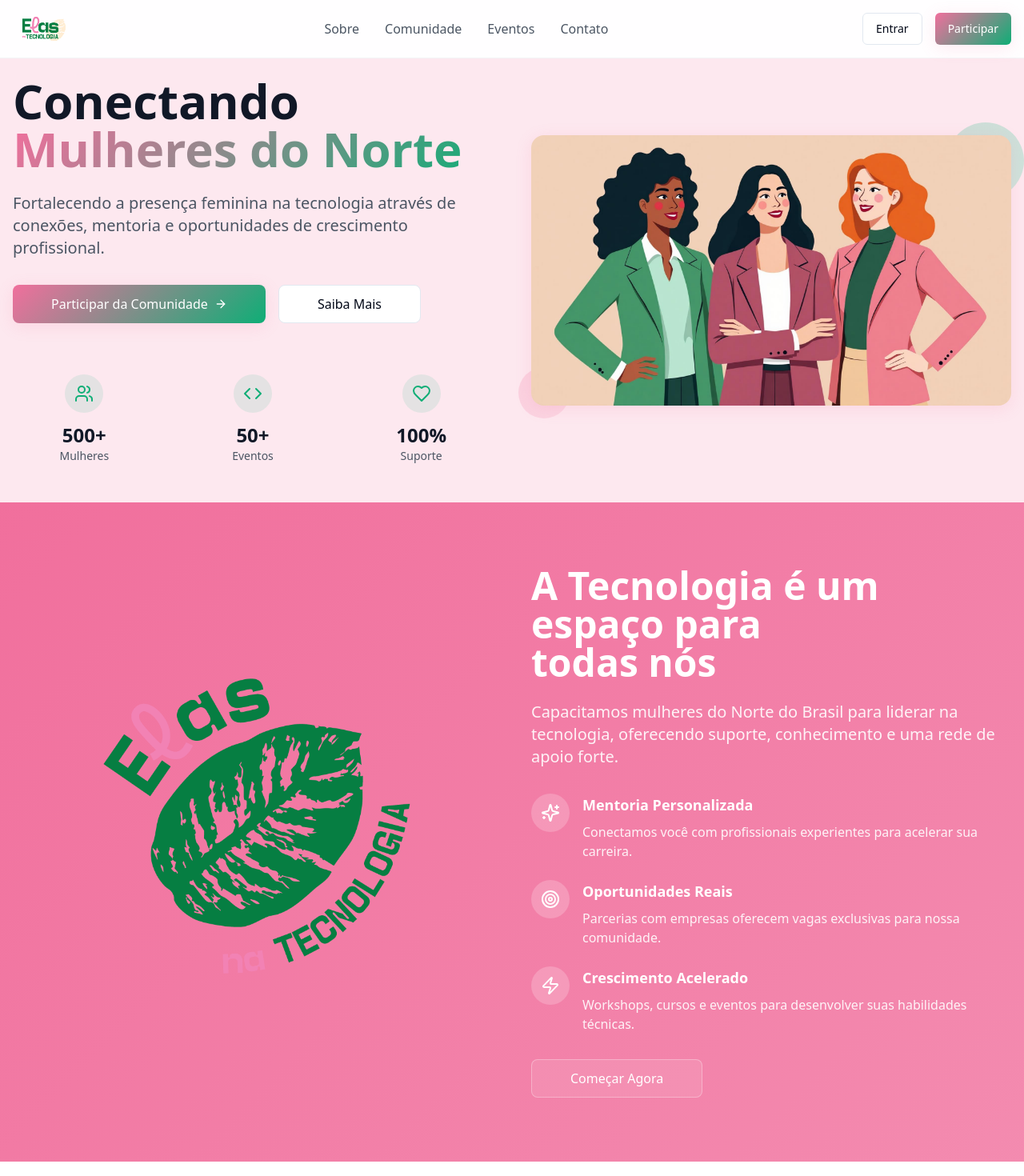
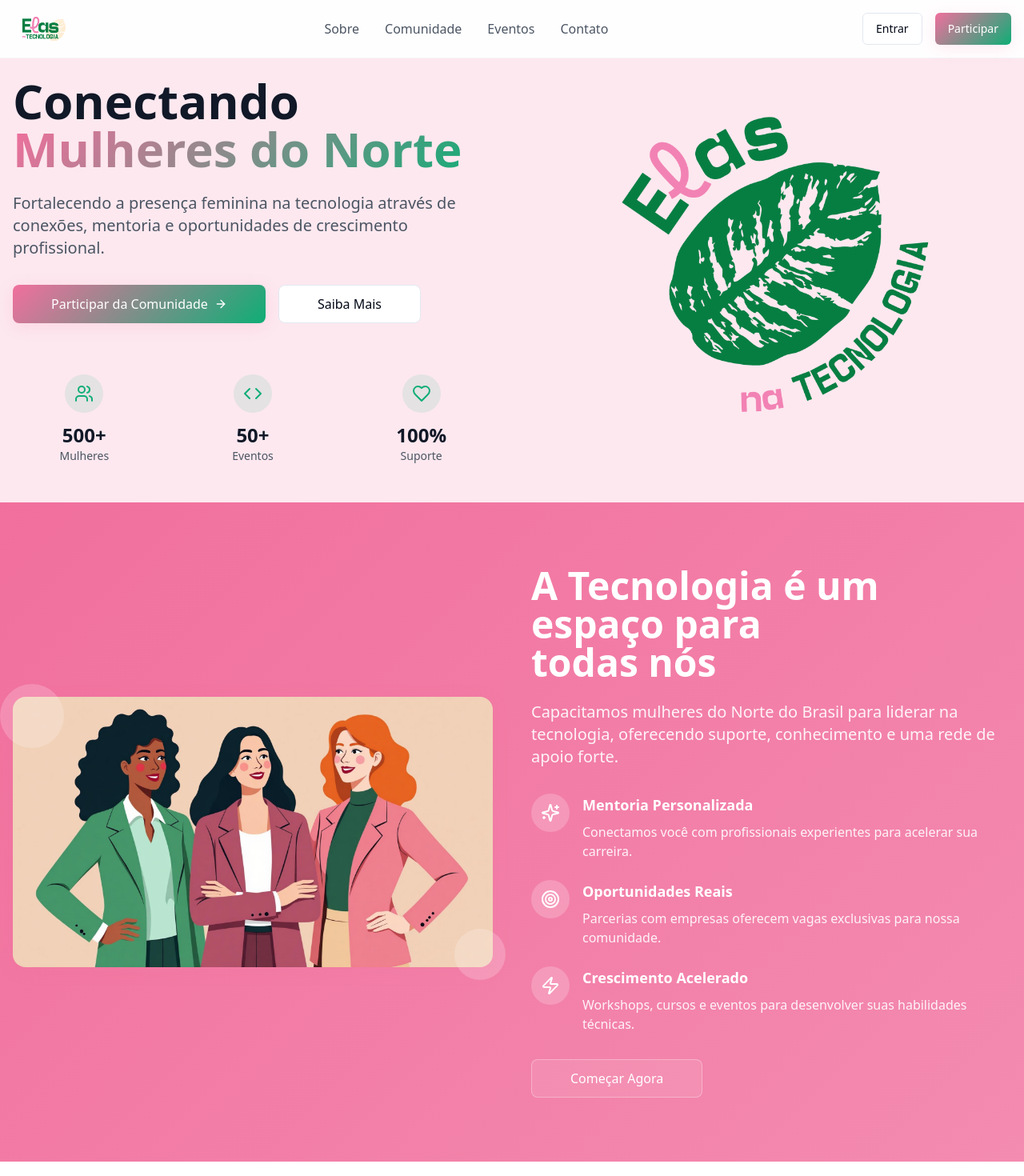
Before and after one commit to tuiza/elas_na_tecnologia, a React (Vite) app: page / in a window 1280 px wide. Shown: the top 1470 px of the page at 80% size. Built offline with nearby package versions, Linux system fonts and the light colour scheme; the HTML template or start-up script is replaced by a standard one.

Commit message:
Trocar logo e imagem

```diff
--- a/src/components/HeroSection.tsx
+++ b/src/components/HeroSection.tsx
@@ -1,6 +1,6 @@
 import { Button } from "@/components/ui/button";
 import { ArrowRight, Users, Code, Heart } from "lucide-react";
-import heroWomen from "@/assets/hero-women.jpg";
+import logoSubmarca from "@/assets/logo-submarca.png";
 
 export const HeroSection = () => {
   return (
@@ -56,16 +56,12 @@ export const HeroSection = () => {
             </div>
           </div>
 
-          <div className="relative">
-            <div className="relative z-10">
-              <img
-                src={heroWomen}
-                alt="Mulheres profissionais conectadas em tecnologia"
-                className="w-full h-auto rounded-2xl shadow-soft"
-              />
-            </div>
-            <div className="absolute -top-4 -right-4 w-24 h-24 bg-gradient-green rounded-full opacity-20"></div>
-            <div className="absolute -bottom-4 -left-4 w-16 h-16 bg-gradient-pink rounded-full opacity-20"></div>
+          <div className="relative flex items-center justify-center">
+            <img
+              src={logoSubmarca}
+              alt="Elas na Tecnologia - Logo"
+              className="w-full max-w-md h-auto"
+            />
           </div>
         </div>
       </div>
--- a/src/components/TechSection.tsx
+++ b/src/components/TechSection.tsx
@@ -1,18 +1,20 @@
 import { Button } from "@/components/ui/button";
 import { Sparkles, Target, Zap } from "lucide-react";
-import logoSubmarca from "@/assets/logo-submarca.png";
+import heroWomen from "@/assets/hero-women.jpg";
 
 export const TechSection = () => {
   return (
     <section className="py-20 bg-gradient-pink relative">
       <div className="container mx-auto px-4">
         <div className="grid lg:grid-cols-2 gap-12 items-center">
-          <div className="relative flex items-center justify-center">
+          <div className="relative">
             <img
-              src={logoSubmarca}
-              alt="Elas na Tecnologia - Logo"
-              className="w-full max-w-md h-auto"
+              src={heroWomen}
+              alt="Mulheres profissionais conectadas em tecnologia"
+              className="w-full h-auto rounded-2xl shadow-soft"
             />
+            <div className="absolute -top-4 -left-4 w-20 h-20 bg-white/20 rounded-full"></div>
+            <div className="absolute -bottom-4 -right-4 w-16 h-16 bg-white/20 rounded-full"></div>
           </div>
 
           <div className="space-y-8 text-white">
```
